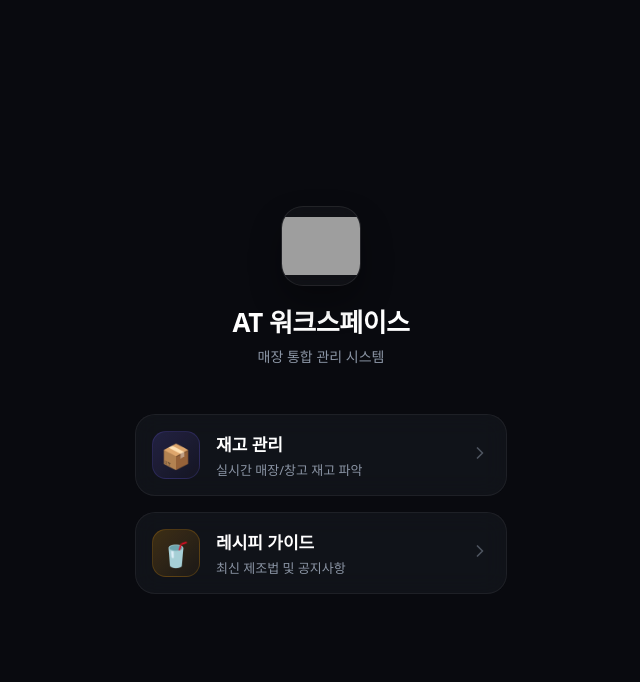
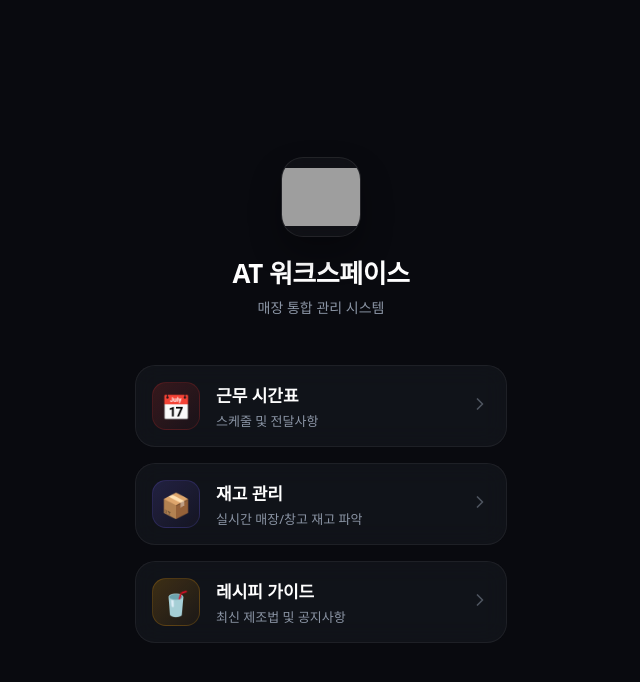
Before and after one commit to Hooooni1205/at-portal, a plain HTML site: page index.html in a window 1280 px wide. Shown: the top 682 px of the page, without its empty margins (319-959 px from the left). Drawn offline with Linux system fonts and the light colour scheme; grey boxes are pictures that could not be loaded; a web font is replaced by a local one.

Commit message:
Update index.html

```diff
--- a/index.html
+++ b/index.html
@@ -140,6 +140,8 @@
     /* 각 앱별 고유 컬러 */
     .icon-inventory { background: linear-gradient(135deg, rgba(108,92,231,0.2), rgba(108,92,231,0.05)); color: #a29bfe; border: 1px solid rgba(108,92,231,0.2); }
     .icon-recipe { background: linear-gradient(135deg, rgba(245,158,11,0.2), rgba(245,158,11,0.05)); color: #fcd34d; border: 1px solid rgba(245,158,11,0.2); }
+    /* 새로 추가된 근무 시간표 전용 컬러 (AT 레드) */
+    .icon-schedule { background: linear-gradient(135deg, rgba(211,47,47,0.2), rgba(211,47,47,0.05)); color: #ff5252; border: 1px solid rgba(211,47,47,0.2); }
 
     .app-info {
       flex-grow: 1;
@@ -183,6 +185,17 @@
     </header>
 
     <nav class="nav-grid">
+      <a href="https://hooooni1205.github.io/schedule" class="app-card">
+        <div class="app-icon-box icon-schedule">📅</div>
+        <div class="app-info">
+          <div class="app-title">근무 시간표</div>
+          <div class="app-desc">스케줄 및 전달사항</div>
+        </div>
+        <div class="arrow-icon">
+          <svg width="20" height="20" viewBox="0 0 24 24" fill="none" stroke="currentColor" stroke-width="2" stroke-linecap="round" stroke-linejoin="round"><path d="M9 18l6-6-6-6"/></svg>
+        </div>
+      </a>
+
       <a href="https://hooooni1205.github.io/stock-management" class="app-card">
         <div class="app-icon-box icon-inventory">📦</div>
         <div class="app-info">
@@ -206,9 +219,6 @@
       </a>
     </nav>
 
-    <!--<div class="footer">
-      © 2026 Store Management
-    </div>-->
-  </div>
+    </div>
 </body>
 </html>
```
